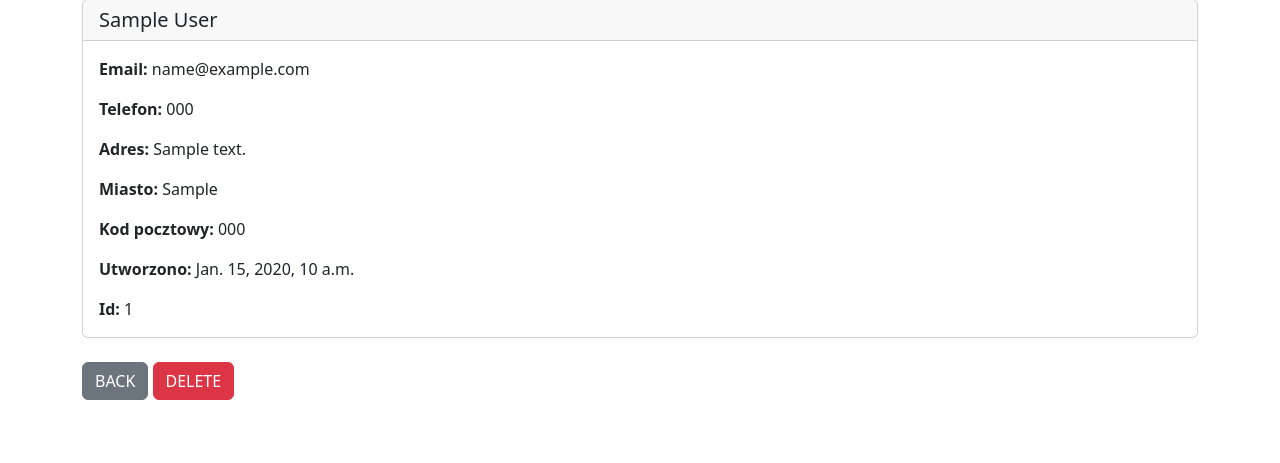
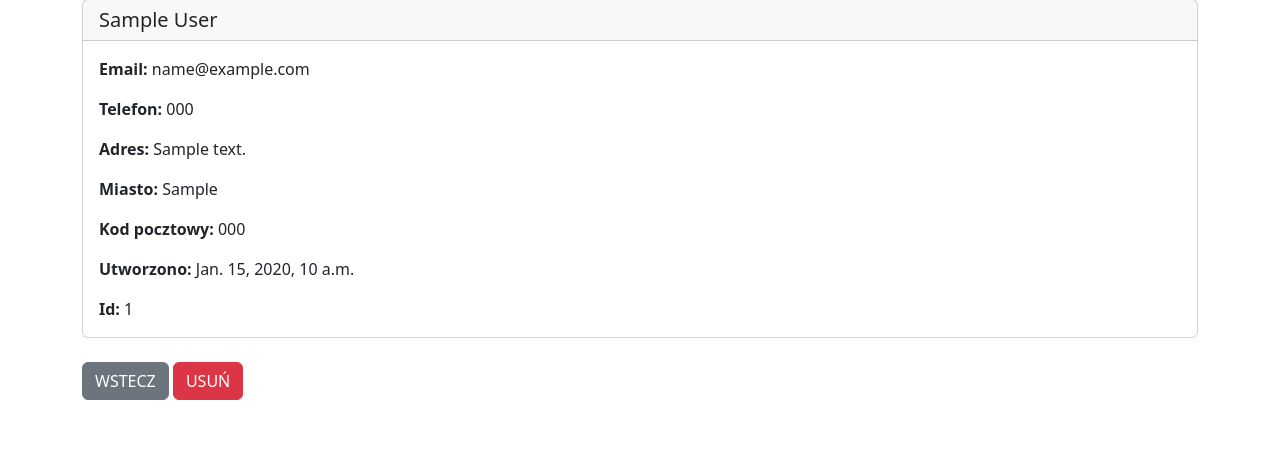
Before and after one commit to julkiea/Django-crm, a Django app: page /record/1 in a window 1280 px wide. Shown: the part 81-544 px from the top of the page. Run offline with Django 5.2, Linux system fonts and the light colour scheme; a user stored in the database is signed in; tables that the repository leaves empty hold one stand-in row (values such as "Sample post").

Commit message:
Update record page

```diff
--- a/website/templates/record.html
+++ b/website/templates/record.html
@@ -27,8 +27,8 @@
     </div>
   </div>
   <br/>
-<a href = "{% url 'home' %}" class = "btn btn-secondary"> BACK </a>
-<a href = "{% url 'home' %}" class = "btn btn-danger"> DELETE </a>
+<a href = "{% url 'home' %}" class = "btn btn-secondary"> WSTECZ </a>
+<a href = "{% url 'home' %}" class = "btn btn-danger"> USUŃ </a>
 
 
 {% endblock %}
```
